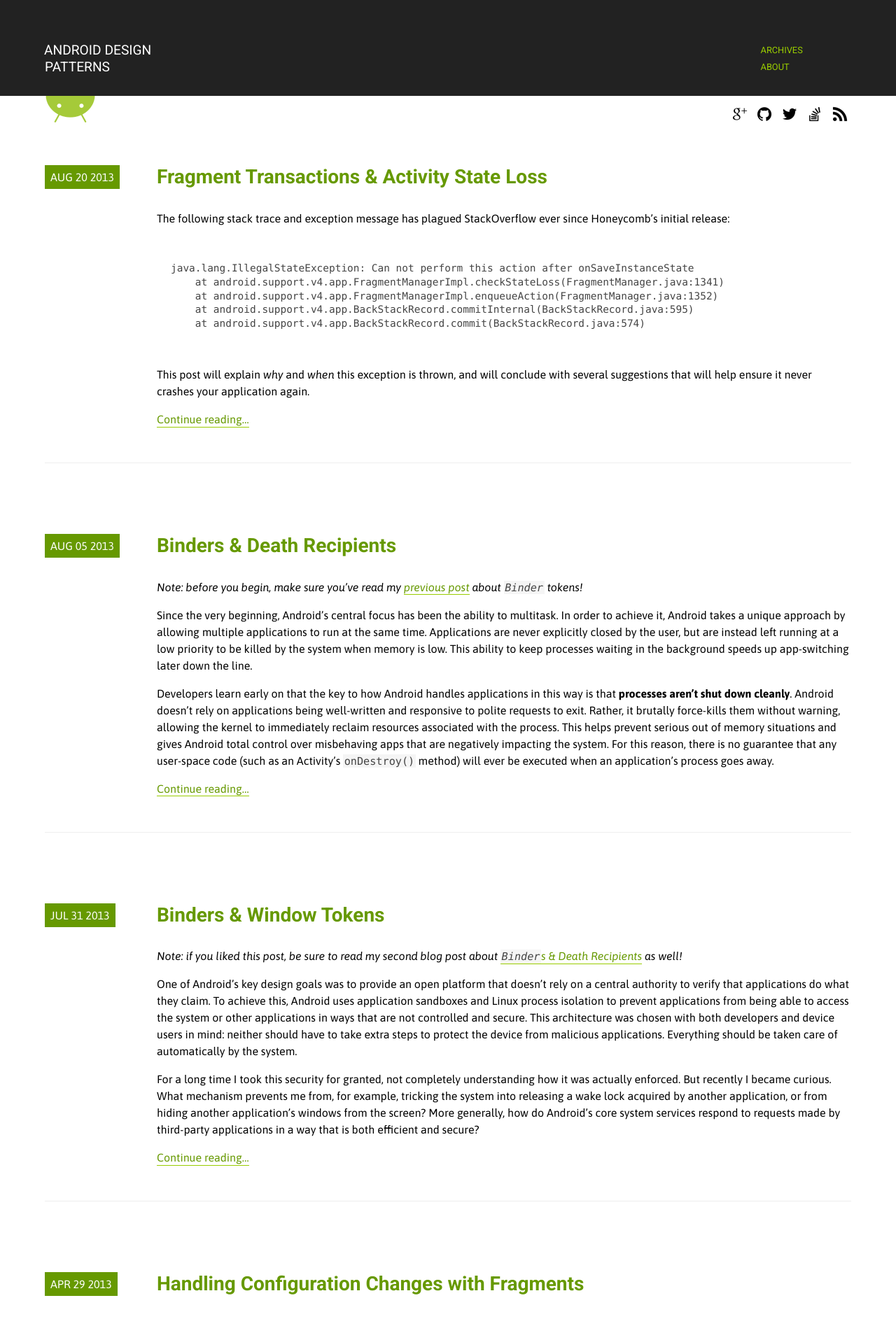
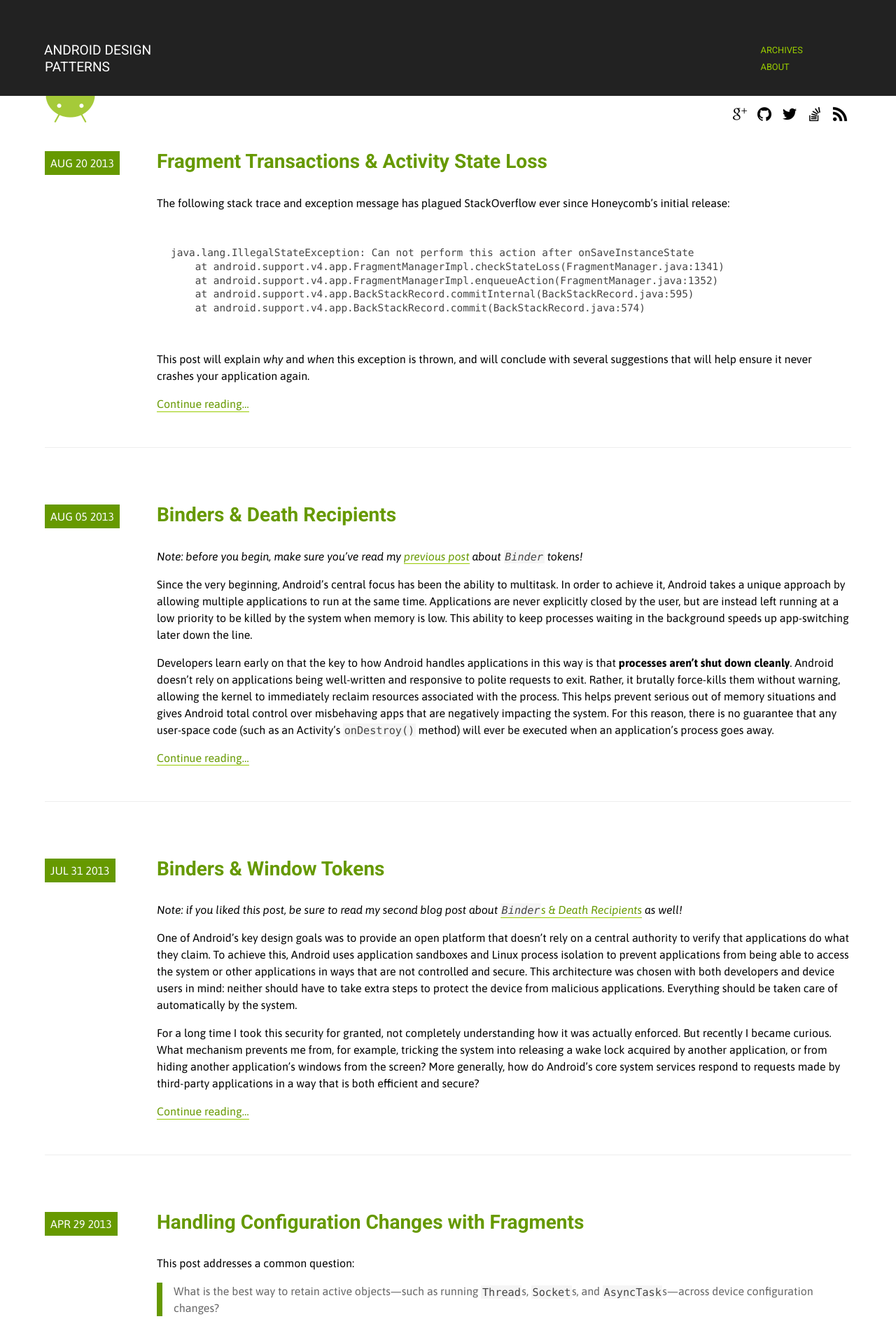
Before and after one commit to alexjlockwood/AndroidDesignPatterns, a Jekyll site: the page built from index.html, in a window 1280 px wide. Shown: the top 1885 px of the page at 70% size. Built offline with Jekyll 4.4.1, drawn with Linux system fonts in a browser that asks for light colours; Markdown is read by kramdown in place of the engine named in the settings; the list of posts is cut into pages by our own code; comment, search, counter and statistics services are not loaded.

Commit message:
Some spacing adjustments :)

```diff
--- a/css/style.css
+++ b/css/style.css
@@ -19,7 +19,7 @@
     font-weight: 700;
     font-size: 1.75em;
     line-height: 1.3em;
-    margin: 50px 0 1em;
+    margin: 1em 0;
 }
     h2.no-border a {
         border: 0;
@@ -191,7 +191,7 @@
         font-size: 1em;
         font-style: normal;
         text-transform: uppercase;
-        padding-top: 40px;
+        padding-top: 20px;
     }
     .date-block {
         background: #669900;
@@ -229,7 +229,6 @@
     width: 25%;
     font-size: .85em;
     max-width: 400px;
-    margin-top: -48px;
     padding-bottom: 20px;
 }
     #info .box {
```
